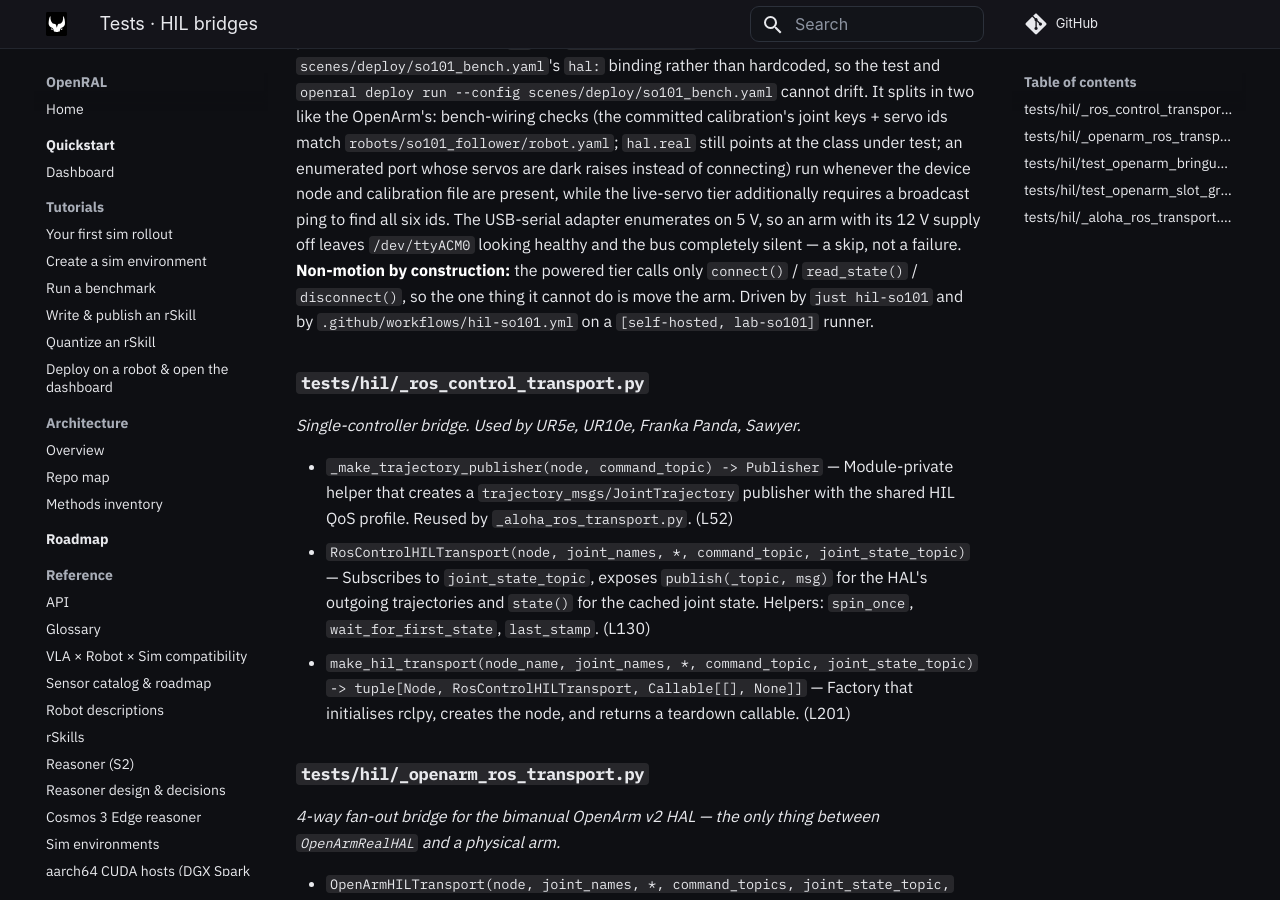
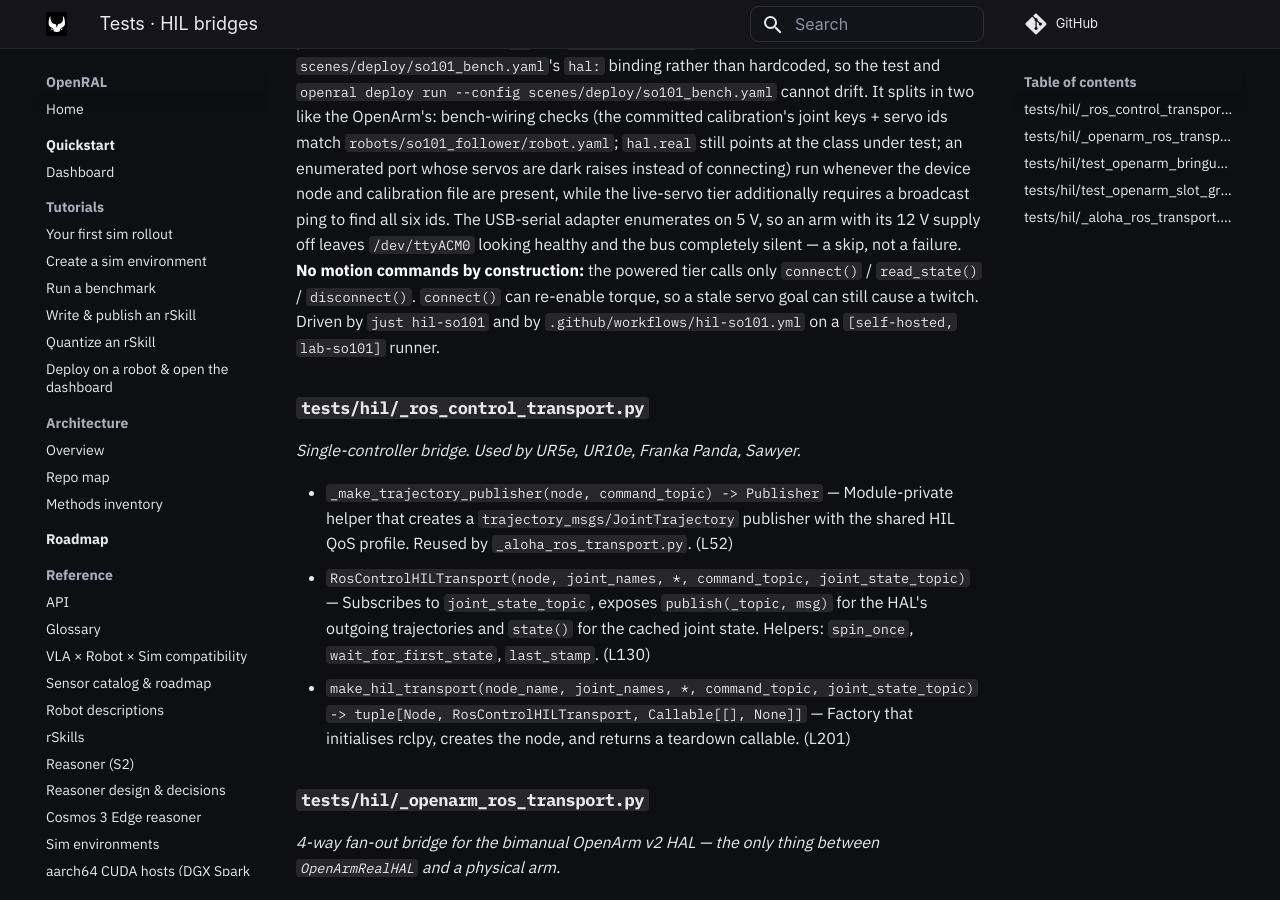
Before and after one commit to OpenRAL/openral, an MkDocs documentation site: the page built from docs/methods/12-tests-hil.md, in a window 1280 px wide and 900 px high, scrolled down 908 px. Built offline with MkDocs 1.6.1 and Material for MkDocs 9.7.7, drawn with Linux system fonts in a browser that asks for light colours; comment, search, counter and statistics services are not loaded.

Commit message:
fix(hal): address CodeRabbit review on SO-101 HIL gate
- Disable checkout's persist-credentials on the self-hosted HIL runner
  so the workflow token isn't left readable in the git config.
- Run the HIL lane only from the committed lockfile (uv sync --locked,
  uv run --locked --no-sync) instead of a fallback sync that could
  silently re-resolve dependencies.
- Correct the HIL doc: connect() can re-enable torque and cause a
  stale-goal twitch, so the powered tier is "no motion commands by
  construction," not incapable of any arm movement.
- Roll back partial SO100FollowerHAL.connect() state when the preflight
  servo ping fails, and move live_hal's connect() inside its try block
  so fixture teardown still runs on a failed connect.

Co-Authored-By: Claude Sonnet 5 <noreply@anthropic.com>
Claude-Session: https://claude.ai/code/session_01SgKsrjwAGeVk3ogLSREaTP
Signed-off-by: Adrian <adrianllopart@gmail.com>

```diff
--- a/docs/methods/12-tests-hil.md
+++ b/docs/methods/12-tests-hil.md
@@ -47,9 +47,10 @@ connecting) run whenever the device node and calibration file are present,
 while the live-servo tier additionally requires a broadcast ping to find all
 six ids. The USB-serial adapter enumerates on 5 V, so an arm with its 12 V
 supply off leaves `/dev/ttyACM0` looking healthy and the bus completely
-silent — a skip, not a failure. **Non-motion by construction:** the powered
-tier calls only `connect()` / `read_state()` / `disconnect()`, so the one
-thing it cannot do is move the arm. Driven by `just hil-so101` and by
+silent — a skip, not a failure. **No motion commands by construction:** the
+powered tier calls only `connect()` / `read_state()` / `disconnect()`.
+`connect()` can re-enable torque, so a stale servo goal can still cause a
+twitch. Driven by `just hil-so101` and by
 `.github/workflows/hil-so101.yml` on a `[self-hosted, lab-so101]` runner.
 
 ### `tests/hil/_ros_control_transport.py`
```
Also changed, not shown: 3 other files.
